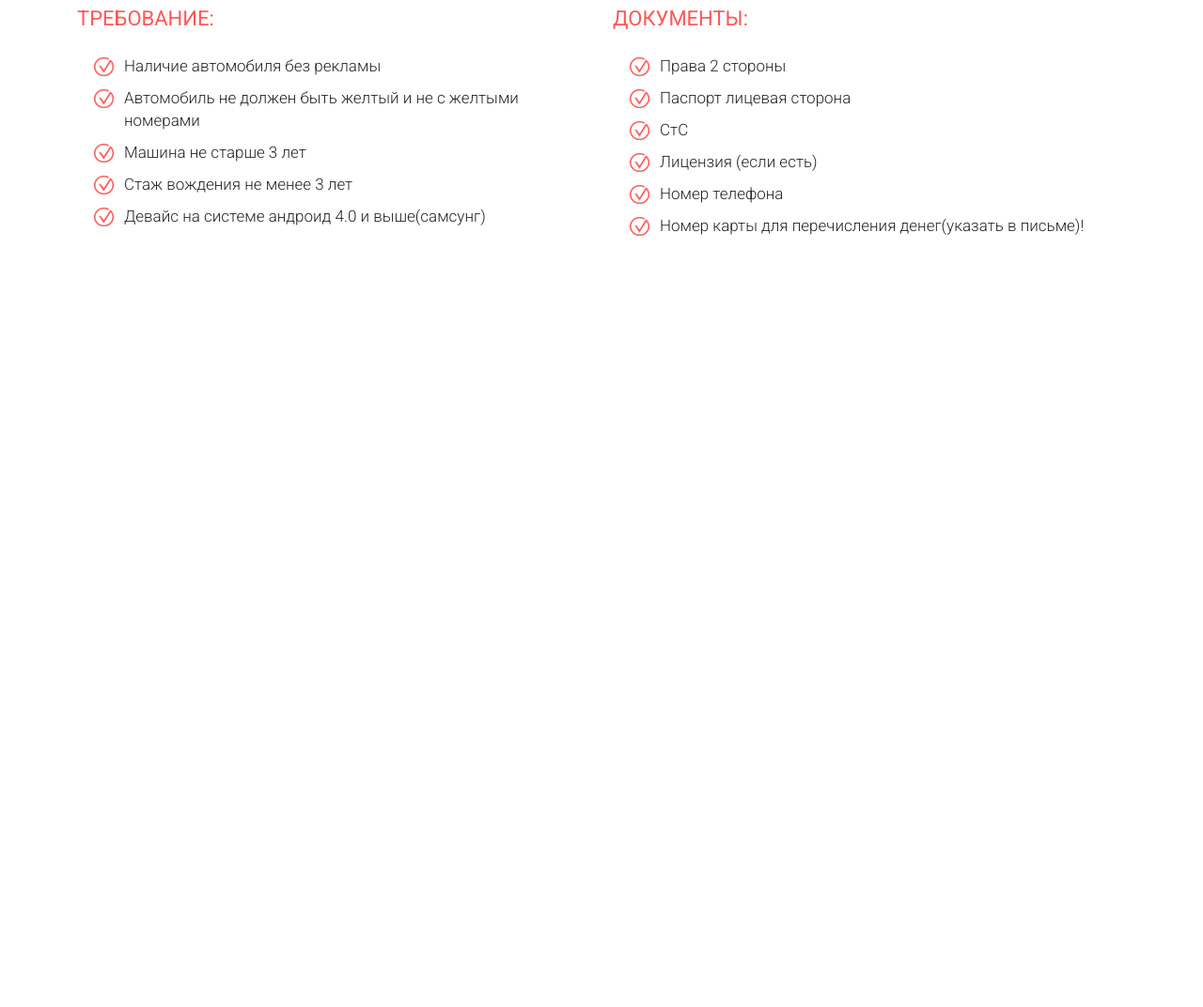
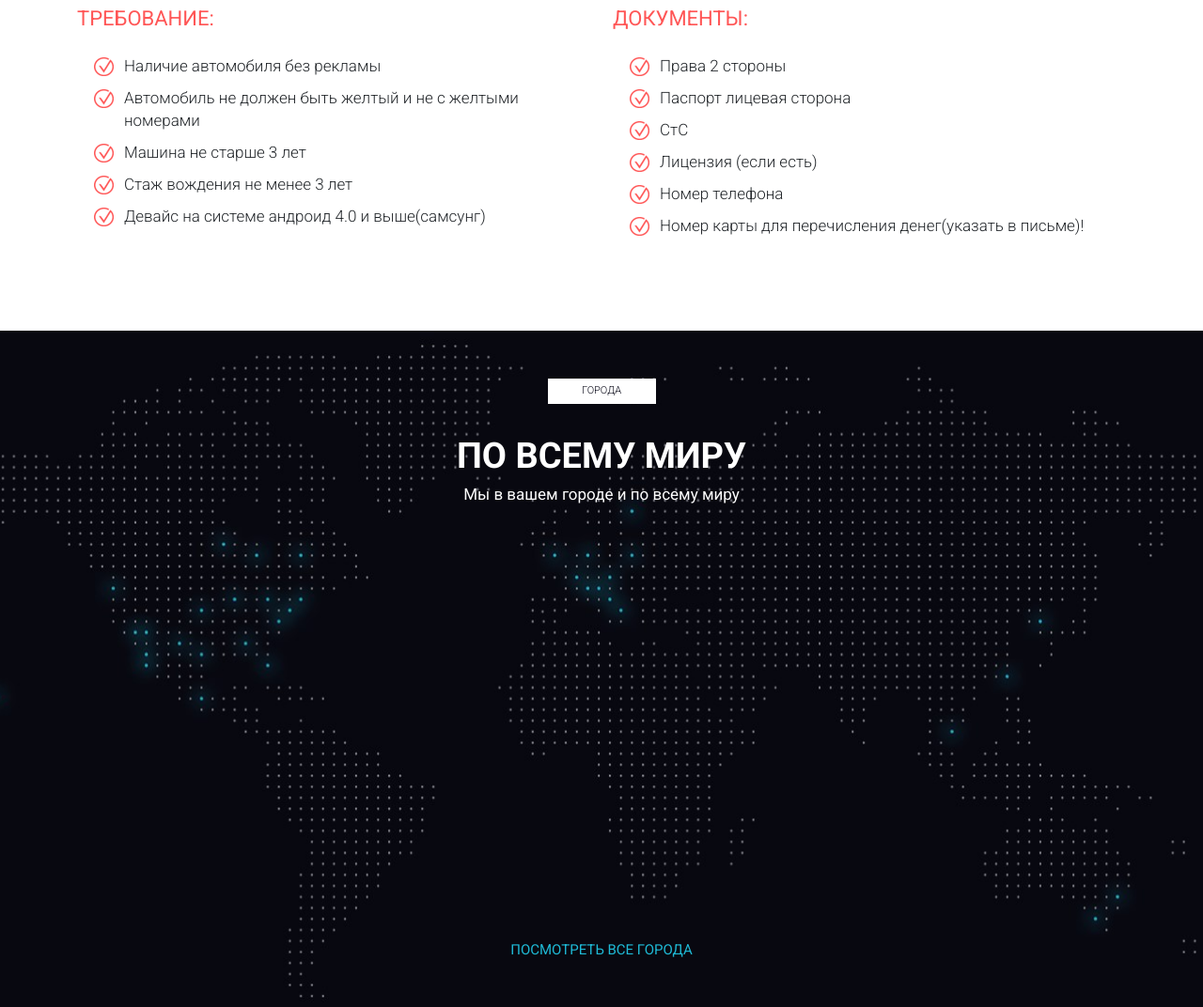
Before and after one commit to Alekseyrb/Uber, a plain HTML site: page src/index.html in a window 1280 px wide. Shown: the part 4389-5461 px from the top of the page at 94% size. Before the commit the page ends 4741 px from the top, so only its background shows below. Drawn offline with Linux system fonts and the light colour scheme.

Commit message:
add world section

```diff
--- a/src/index.html
+++ b/src/index.html
@@ -283,9 +283,9 @@
 
     <section class="possibiliti">
         <div class="container">
-            <div class="possibiliti_lable">Возможности</div>
-            <div class="possibiliti_title">Выбор - отличная штука!</div>
-            <div class="possibiliti_subtitle">
+            <div class="lable_white">Возможности</div>
+            <div class="title_white">Выбор - отличная штука!</div>
+            <div class="subtitle_white">
                 Закажите автомобиль, который подходит вам по стилю и бюджету
             </div>
             <img src="imgs/possibiliti_sec/car.png" alt="car" class="possibiliti_img">
@@ -409,6 +409,15 @@
         </div>
     </section>
 
+    <section class="world">
+        <div class="container">
+            <div class="lable_white">города</div>
+            <div class="title_white">По всему миру</div>
+            <div class="subtitle_white">Мы в вашем городе и по всему миру</div>
+            <a href="#" class="world_city">посмотреть все города</a>
+        </div>
+    </section>
+
 </body>
 
 </html>
--- a/src/scss/style.scss
+++ b/src/scss/style.scss
@@ -306,23 +306,6 @@ nav {
     padding: 57px 0 138px 0;
     background: url('../imgs/possibiliti_sec/pos_bg.jpg') center center/cover no-repeat;
 
-    &_lable {
-        @include label_text;
-        color: #070716;
-        background-color: $white_color;;
-    }
-
-    &_title {
-        @include title_text;
-        margin-top: 27px;
-        color: $white_color;
-    }
-
-    &_subtitle {
-        @include subtitle_text;
-        color: $white_color;
-    }
-
     &_img {
         display: block;
         margin: 54px auto 0 auto;
@@ -335,6 +318,23 @@ nav {
        line-height: 24px;
        text-align: center;
     }
+}
+
+.lable_white {
+	@include label_text;
+	color: #070716;
+	background-color: $white_color;;
+}
+
+.title_white {
+	@include title_text;
+	margin-top: 27px;
+	color: $white_color;
+}
+
+.subtitle_white {
+	@include subtitle_text;
+	color: $white_color;
 }
 
 .require {
@@ -393,3 +393,25 @@ nav {
 		}
 	}
 }
+
+.world {
+	position: relative;
+	min-height: 720px;
+	padding-top: 51px;
+	background: url('../imgs/world_bg.jpg') center center/cover no-repeat;
+	&_city {
+		position: absolute;
+		left: 50%;
+		transform: translateX(-50%);
+		text-align: center;
+		bottom: 49px;
+		text-decoration: none;
+		font-size: 15px;
+		color: #1FBAD6;
+		text-transform: uppercase;
+		font-weight: 400;
+		&:hover {
+			color: $main_color;
+		}
+	}
+}
```
Also changed, not shown: src/css/style.min.css, src/imgs/world/black.jpg (added), src/imgs/world/world_bg.jpg (added), src/imgs/world_bg.jpg (added), 1 other file.
